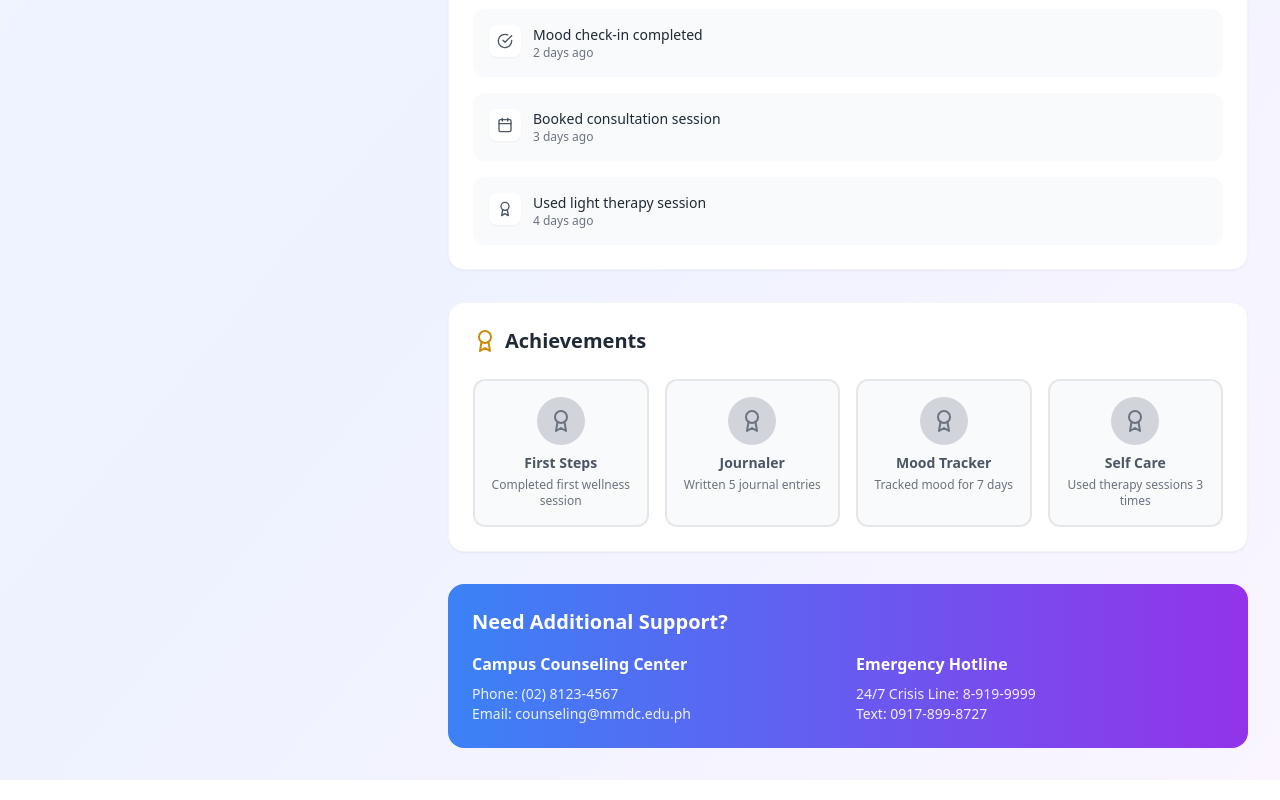
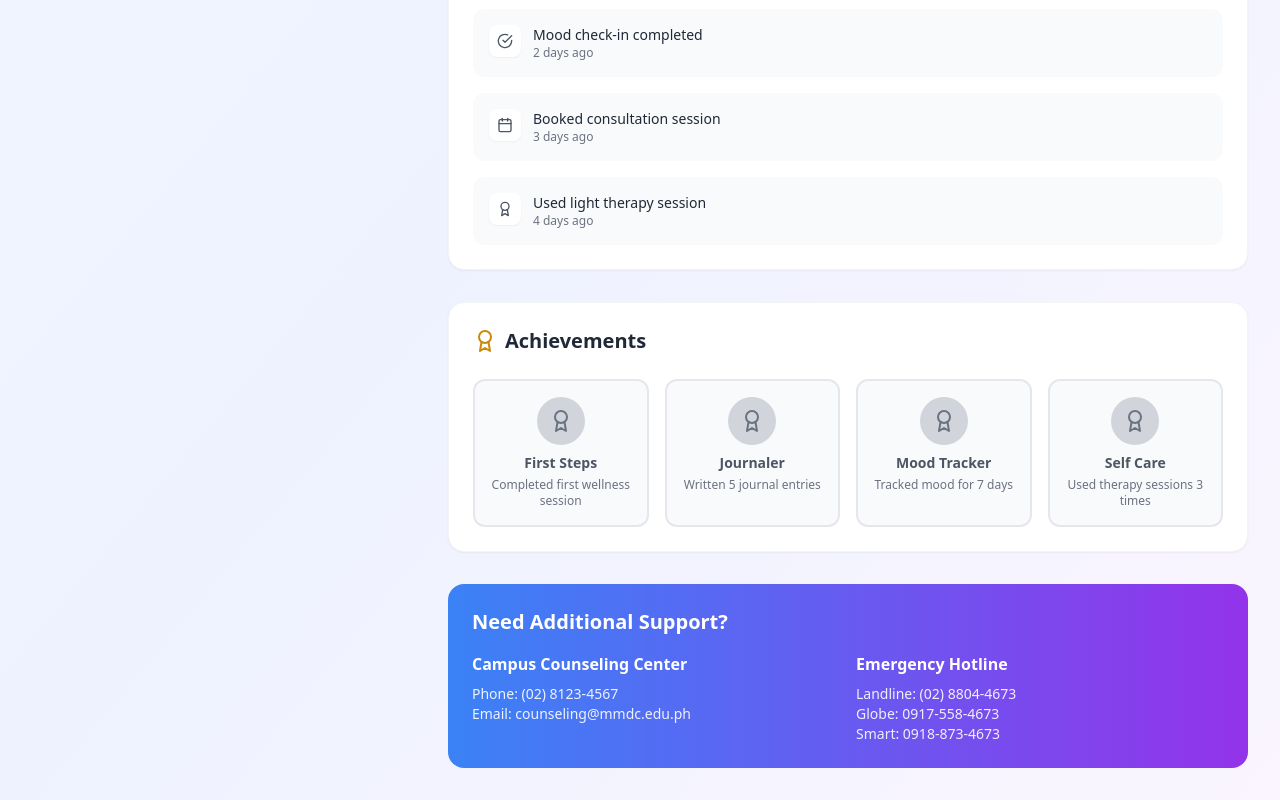
Before and after one commit to MITCHCABRERA/MMDCMindCare, a React (Vite) app in the folder project/: page /student-portal in a window 1280 px wide. Shown: the part 743-1543 px from the top of the page. Built offline with nearby package versions, Linux system fonts and the light colour scheme.

Commit message:
StudentPortal.tsx

```diff
--- a/project/src/components/StudentPortal.tsx
+++ b/project/src/components/StudentPortal.tsx
@@ -264,8 +264,9 @@ const StudentPortal = () => {
                 </div>
                 <div>
                   <h3 className="font-semibold mb-2">Emergency Hotline</h3>
-                  <p className="text-sm opacity-90">24/7 Crisis Line: 8-919-9999</p>
-                  <p className="text-sm opacity-90">Text: 0917-899-8727</p>
+                  <p className="text-sm opacity-90">Landline: (02) 8804-4673</p>
+                  <p className="text-sm opacity-90">Globe: 0917-558-4673</p>
+                  <p className="text-sm opacity-90">Smart: 0918-873-4673</p>
                 </div>
               </div>
             </div>
```
